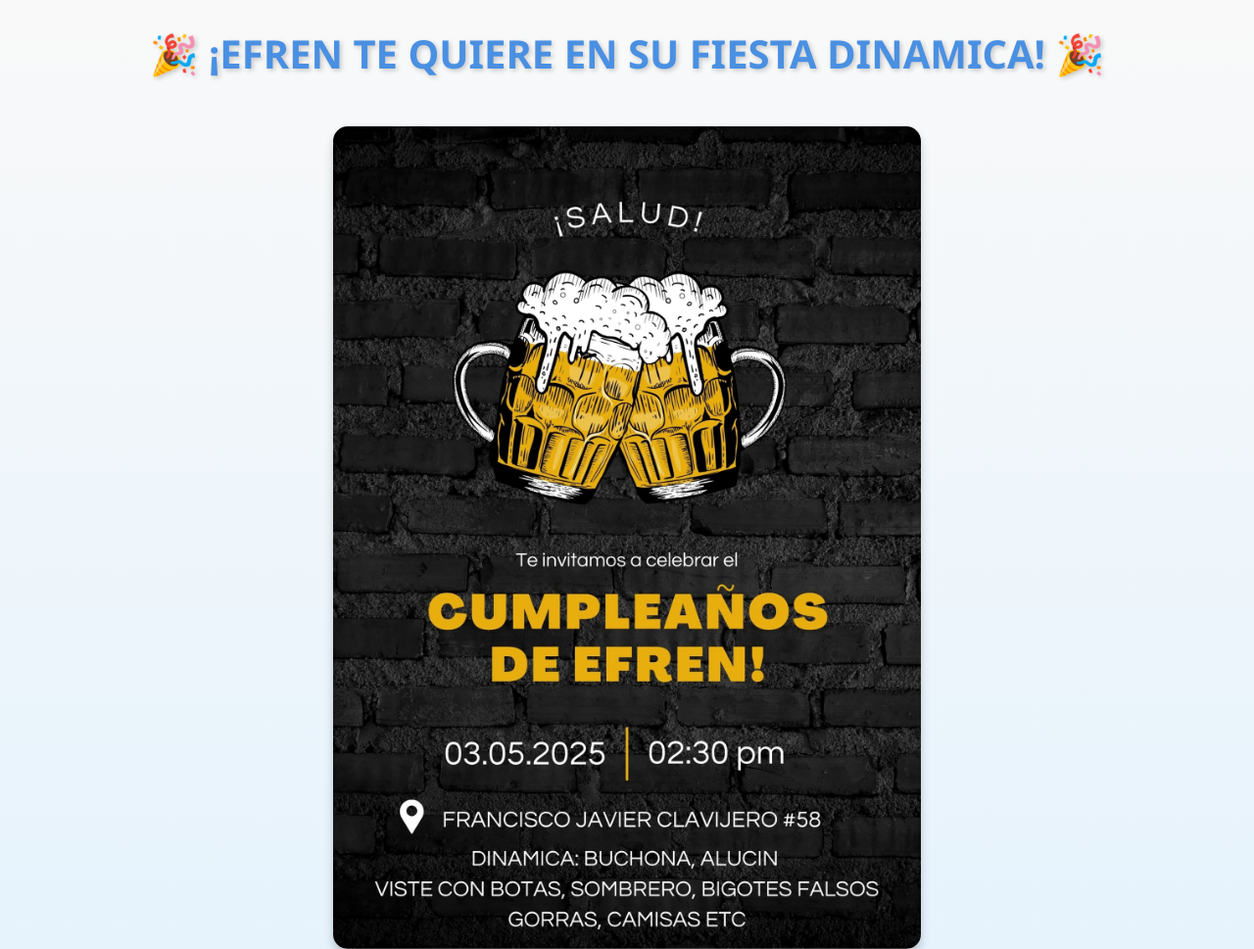
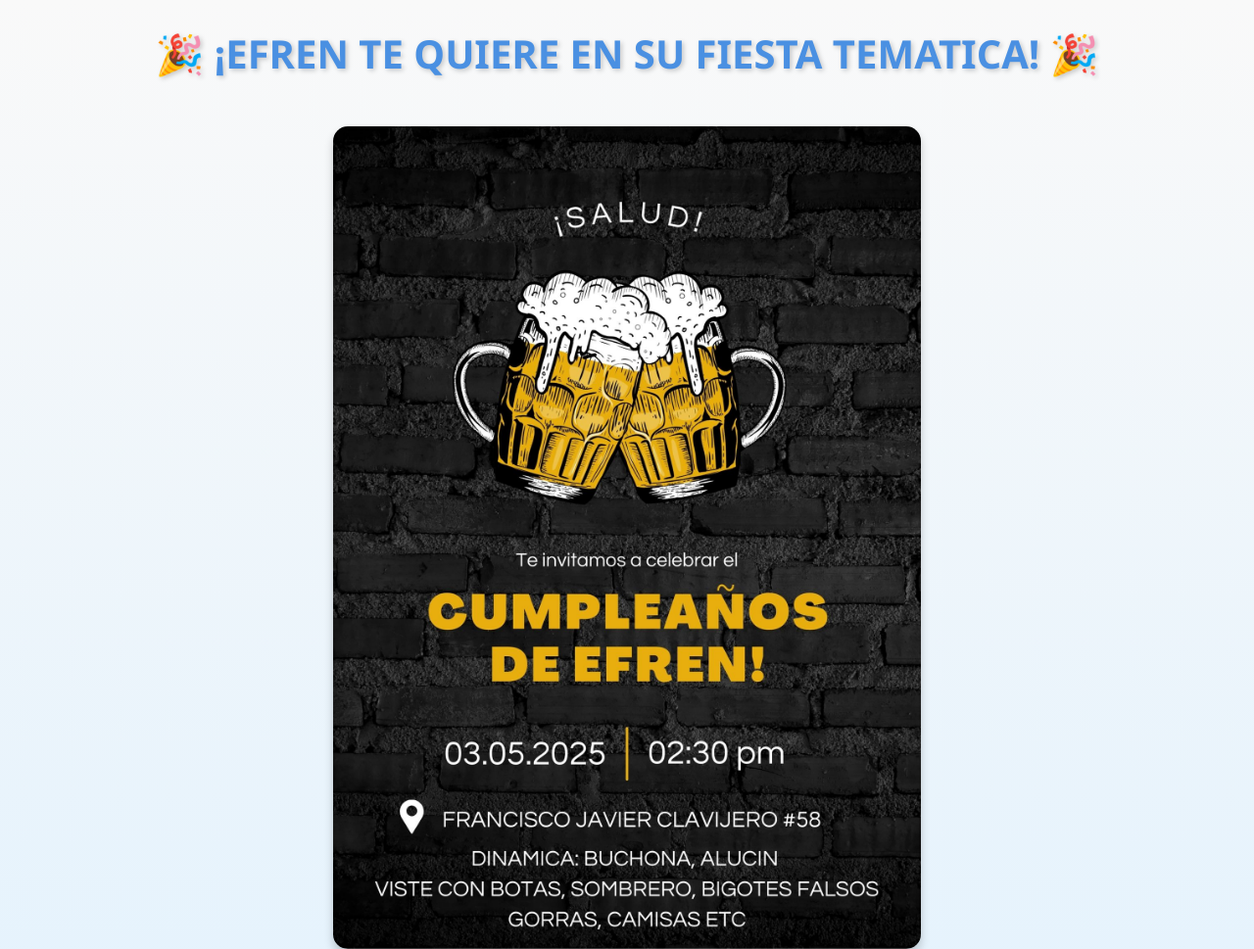
Before and after one commit to cumpleEfren/fiestaEfren, a plain HTML site: page index.html in a window 1280 px wide. Shown: the top 969 px of the page at 98% size. Drawn offline with Linux system fonts and the light colour scheme.

Commit message:
index.html

```diff
--- a/index.html
+++ b/index.html
@@ -52,7 +52,7 @@
 </head>
 <body>
   <div class="container">
-    <h1>🎉 ¡EFREN TE QUIERE EN SU FIESTA DINAMICA! 🎉</h1>
+    <h1>🎉 ¡EFREN TE QUIERE EN SU FIESTA TEMATICA! 🎉</h1>
     <img src="Invitación de Cumpleaños de Hombre Moderno Negro.jpg" alt="Invitación de la fiesta">
     <div id="countdown">Cargando cuenta regresiva...</div>
     <a class="btn" href="https://maps.app.goo.gl/PpxnqZ5fNDksWkxz6" target="_blank">📍 Ver Dirección en Maps</a>
```
